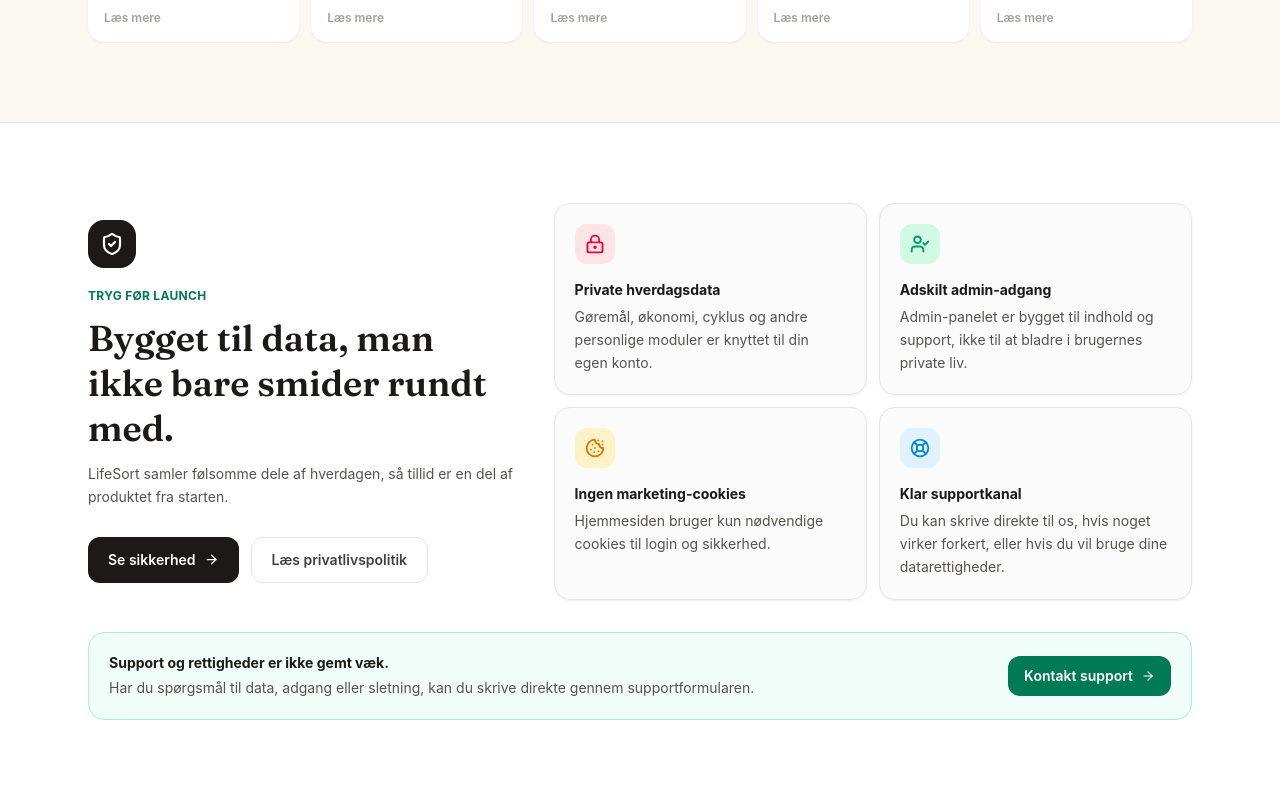
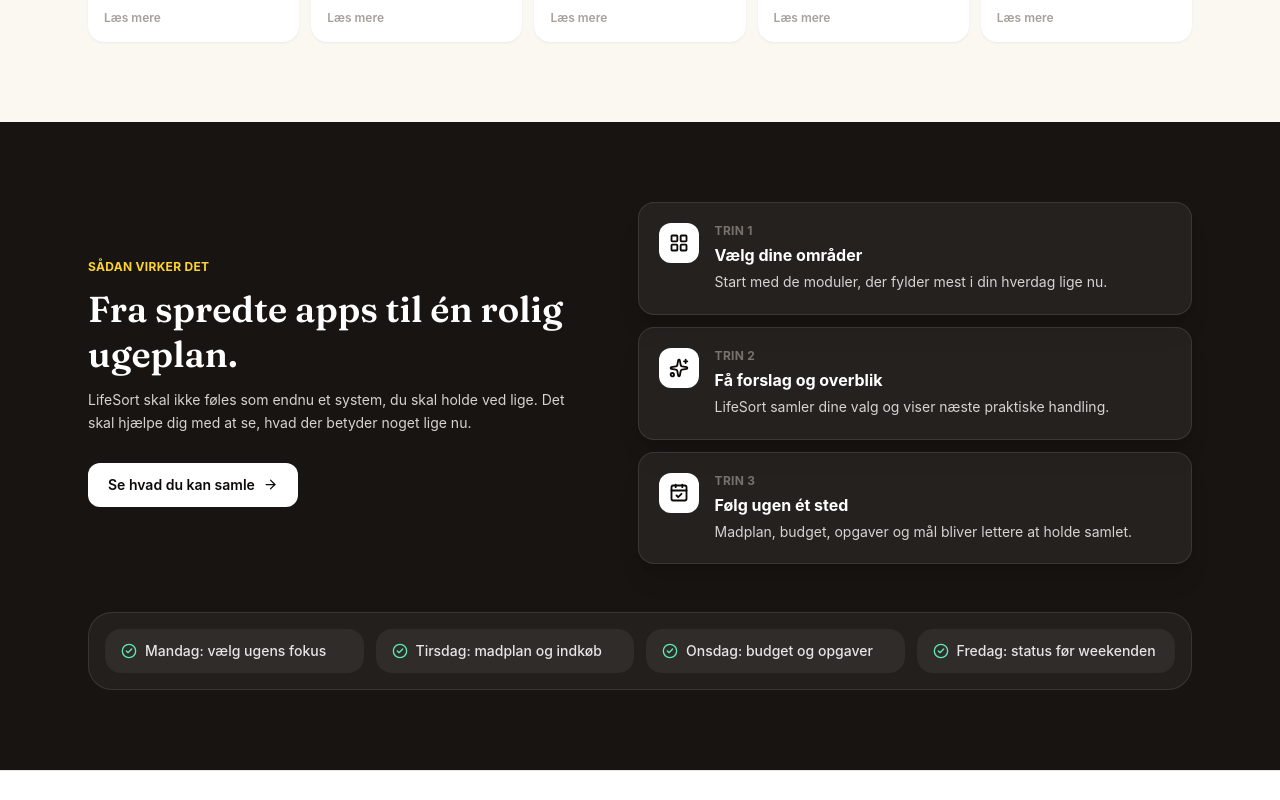
Before and after one commit to Hajrudin27/lifesort-web, a Next.js app: page / in a window 1280 px wide. Shown: the part 1620-2420 px from the top of the page. Built offline with nearby package versions, Linux system fonts and the light colour scheme.

Commit message:
Add homepage how it works section

```diff
--- a/app/page.tsx
+++ b/app/page.tsx
@@ -7,6 +7,7 @@
 import { HeroSubtitle } from '@/components/hero-subtitle';
 import { ScrollReveal } from '@/components/scroll-reveal';
 import { FounderStory } from '@/components/founder-story';
+import { HowItWorks } from '@/components/how-it-works';
 import { InteractiveModulePreview } from '@/components/interactive-module-preview';
 import { TrustBand } from '@/components/trust-band';
 import { absoluteUrl, createPageMetadata, defaultDescription, defaultTitle, siteName } from '@/lib/seo';
@@ -89,6 +90,7 @@
         </section>
 
         <InteractiveModulePreview />
+        <HowItWorks />
         <TrustBand />
 
         <FounderStory />
--- /dev/null
+++ b/components/how-it-works.tsx
@@ -0,0 +1,86 @@
+import Link from 'next/link';
+import { ArrowRight, CalendarCheck, CheckCircle2, LayoutGrid, Sparkles } from 'lucide-react';
+import { ScrollReveal } from '@/components/scroll-reveal';
+
+const steps = [
+  {
+    icon: LayoutGrid,
+    title: 'Vælg dine områder',
+    description: 'Start med de moduler, der fylder mest i din hverdag lige nu.',
+  },
+  {
+    icon: Sparkles,
+    title: 'Få forslag og overblik',
+    description: 'LifeSort samler dine valg og viser næste praktiske handling.',
+  },
+  {
+    icon: CalendarCheck,
+    title: 'Følg ugen ét sted',
+    description: 'Madplan, budget, opgaver og mål bliver lettere at holde samlet.',
+  },
+];
+
+const weekFlow = [
+  'Mandag: vælg ugens fokus',
+  'Tirsdag: madplan og indkøb',
+  'Onsdag: budget og opgaver',
+  'Fredag: status før weekenden',
+];
+
+export function HowItWorks() {
+  return (
+    <section className="bg-[#171411] text-white">
+      <div className="mx-auto max-w-6xl px-6 py-20">
+        <div className="grid grid-cols-1 gap-12 lg:grid-cols-[0.95fr_1.05fr] lg:items-center">
+          <ScrollReveal>
+            <p className="text-xs font-bold uppercase tracking-wide text-amber-300">Sådan virker det</p>
+            <h2 className="font-display mt-3 text-3xl font-semibold leading-tight sm:text-4xl">
+              Fra spredte apps til én rolig ugeplan.
+            </h2>
+            <p className="mt-3 max-w-xl text-sm leading-relaxed text-stone-300">
+              LifeSort skal ikke føles som endnu et system, du skal holde ved lige. Det skal hjælpe dig med at se, hvad der betyder noget lige nu.
+            </p>
+            <Link
+              href="/appcheck"
+              className="mt-7 inline-flex items-center justify-center gap-2 rounded-xl bg-white px-5 py-3 text-sm font-semibold text-stone-950 transition hover:bg-stone-100"
+            >
+              Se hvad du kan samle
+              <ArrowRight size={15} />
+            </Link>
+          </ScrollReveal>
+
+          <div className="grid grid-cols-1 gap-3">
+            {steps.map((step, index) => {
+              const Icon = step.icon;
+              return (
+                <ScrollReveal key={step.title} delay={index * 80}>
+                  <div className="flex gap-4 rounded-2xl border border-white/10 bg-white/[0.06] p-5 shadow-xl shadow-black/10">
+                    <div className="flex h-10 w-10 shrink-0 items-center justify-center rounded-xl bg-white text-stone-950">
+                      <Icon className="h-5 w-5" strokeWidth={2.2} />
+                    </div>
+                    <div>
+                      <p className="text-xs font-bold uppercase tracking-wide text-stone-500">Trin {index + 1}</p>
+                      <h3 className="mt-1 text-base font-bold">{step.title}</h3>
+                      <p className="mt-1 text-sm leading-relaxed text-stone-300">{step.description}</p>
+                    </div>
+                  </div>
+                </ScrollReveal>
+              );
+            })}
+          </div>
+        </div>
+
+        <ScrollReveal delay={260} className="mt-12">
+          <div className="grid grid-cols-1 gap-3 rounded-3xl border border-white/10 bg-white/[0.05] p-4 sm:grid-cols-4">
+            {weekFlow.map((item) => (
+              <div key={item} className="flex items-center gap-2 rounded-2xl bg-white/[0.06] px-4 py-3">
+                <CheckCircle2 className="h-4 w-4 shrink-0 text-emerald-300" />
+                <span className="text-sm font-medium text-stone-200">{item}</span>
+              </div>
+            ))}
+          </div>
+        </ScrollReveal>
+      </div>
+    </section>
+  );
+}
```
